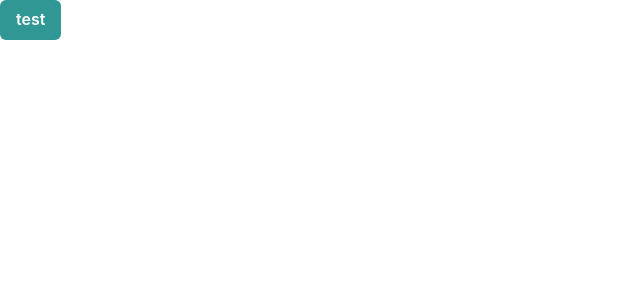
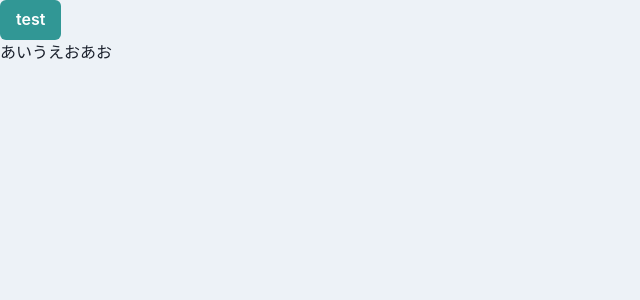
Before and after one commit to okadakaz/react-ts-app, a React (Create React App) app: page / in a window 1280 px wide. Shown: the top 300 px of the page, without its empty margins (0-640 px from the left). Built offline with nearby package versions, Linux system fonts and the light colour scheme.

Commit message:
add global styles

```diff
--- a/src/App.tsx
+++ b/src/App.tsx
@@ -1,12 +1,14 @@
 import React from 'react';
 import { Button, ChakraProvider } from "@chakra-ui/react"
 import './App.css';
+import theme from "./theme/theme"
 
 function App() {
   return (
-    <ChakraProvider>
+    <ChakraProvider theme={theme}>
       <Button colorScheme="teal">test</Button>
-    </ChakraProvider>
+      <p>あいうえおあお</p>
+    </ ChakraProvider>
   );
 }
 
--- /dev/null
+++ b/src/theme/theme.ts
@@ -0,0 +1,14 @@
+import { extendTheme } from "@chakra-ui/react"
+
+const theme = extendTheme({
+    styles: {
+        global: {
+            body: {
+                backgroundColor: "gray.100",
+                color: "gray.800"
+            }
+        }
+    }
+});
+
+export default theme;
```
